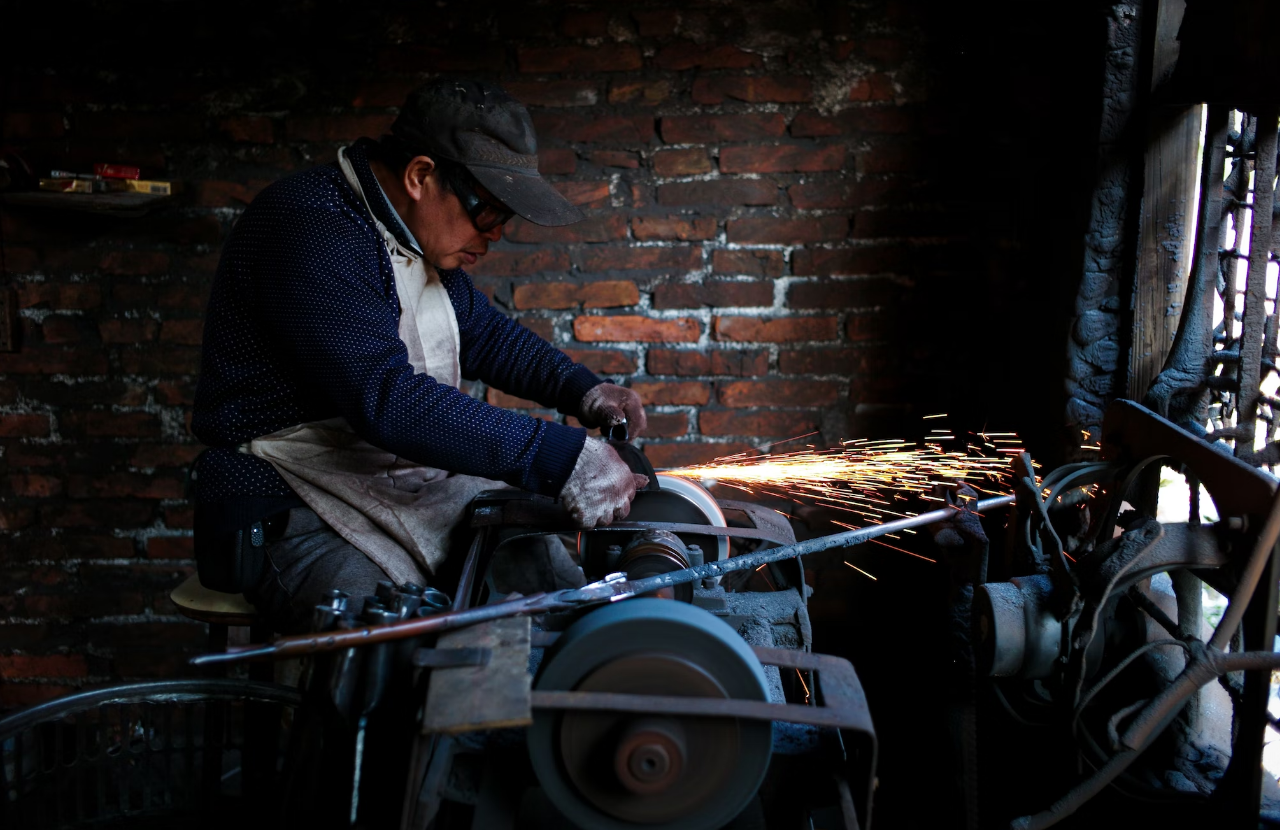
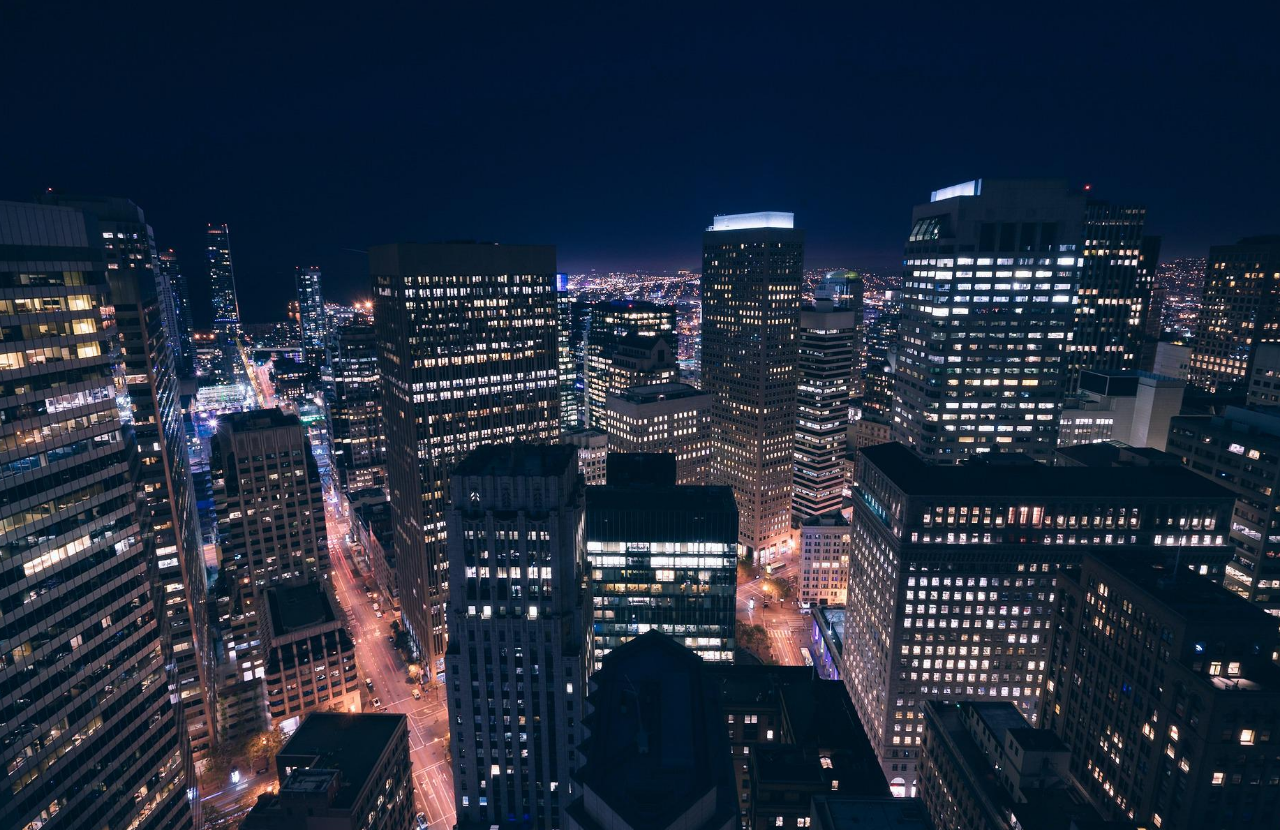
Before and after one commit to zajictomas/Blurry-loading, a plain HTML site: page index.html in a window 1280 px wide. Shown: the top 830 px of the page. Drawn offline with Linux system fonts and the light colour scheme.

Commit message:
Update style.css

```diff
--- a/css/style.css
+++ b/css/style.css
@@ -16,7 +16,7 @@ body {
 }
 
 .bg {
-    background: url(../images/photo.png) no-repeat center center/cover;
+    background: url(../images/city.jpg) no-repeat center center/cover;
     position: absolute;
     top: -30px;
     left: -30px;
```
